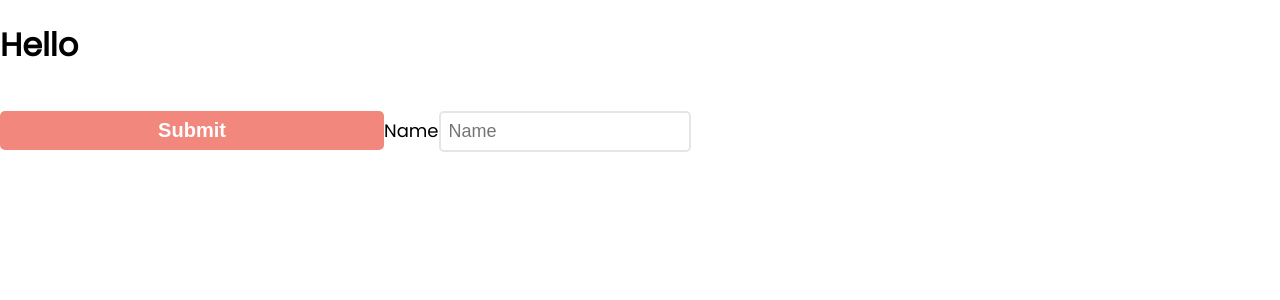
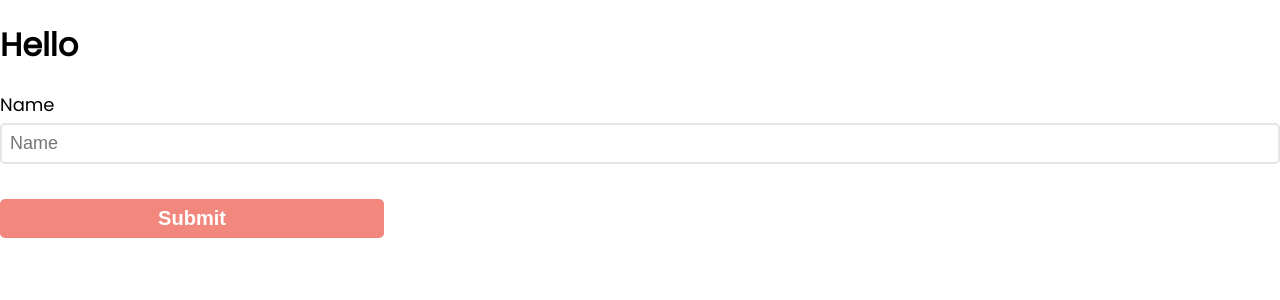
Before and after one commit to irminaj/final_task, a React (Create React App) app in the folder client/: page / in a window 1280 px wide. Shown: the top 300 px of the page. Built offline with nearby package versions, Linux system fonts and the light colour scheme.

Commit message:
create FormInput component

```diff
--- a/client/src/App.js
+++ b/client/src/App.js
@@ -1,8 +1,7 @@
 import { Theme } from "./Theme";
 import GlobalCSS from "./globalStyles/GlobalStyles.style";
 import { Button } from "./components/button/Button";
-import { Input } from "./components/input/Input";
-import { Label } from "./components/label/Label";
+import { FormInput } from "./components/formInput/FormInput";
 
 const App = () => {
   return (
@@ -10,9 +9,8 @@ const App = () => {
       <Theme>
         <GlobalCSS />
         <h1>Hello</h1>
+        <FormInput placeholder={"Name"} text={"Name"} />
         <Button text="Submit" />
-        <Label text="Name" />
-        <Input placeholder="Name" />
       </Theme>
     </div>
   );
--- /dev/null
+++ b/client/src/components/formInput/FormInput.jsx
@@ -0,0 +1,13 @@
+import React from "react";
+import { Label } from "../label/Label";
+import { Input } from "../input/Input";
+import { FormInputContainerStyle } from "./FormInput.style";
+
+export const FormInput = ({ text, placeholder }) => {
+  return (
+    <FormInputContainerStyle>
+      <Label text={text} />
+      <Input placeholder={placeholder} />
+    </FormInputContainerStyle>
+  );
+};
--- /dev/null
+++ b/client/src/components/formInput/FormInput.style.jsx
@@ -0,0 +1,7 @@
+import { styled } from "styled-components";
+
+export const FormInputContainerStyle = styled.div`
+  display: flex;
+  flex-direction: column;
+  margin-bottom: 15px;
+`;
```
